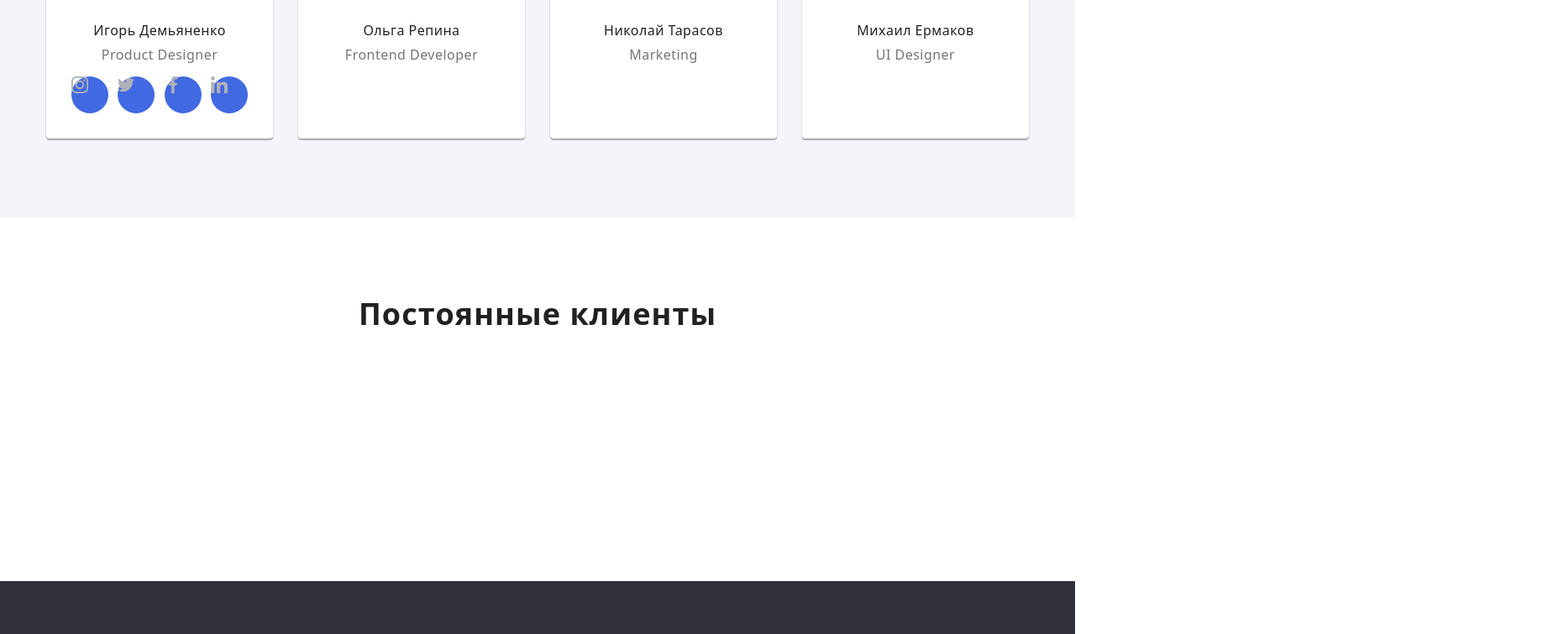
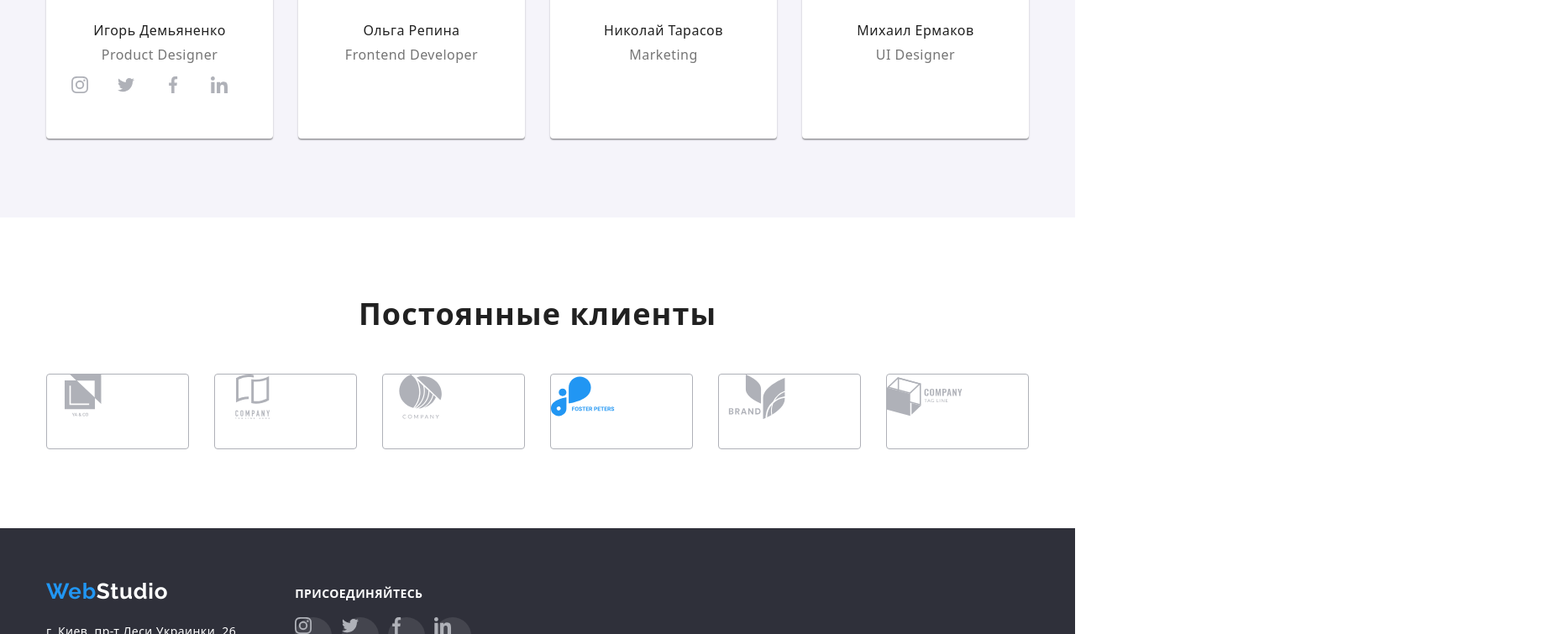
Before and after one commit to Julia-Davydiuk/goit-markup-hw-04, a plain HTML site: page index.html in a window 1280 px wide. Shown: the part 2045-2800 px from the top of the page at 84% size, 1855 px wide, since content can reach past the window. Drawn offline with nearby package versions, Linux system fonts and the light colour scheme.

Commit message:
webstudio

```diff
--- a/css/styles.css
+++ b/css/styles.css
@@ -167,8 +167,8 @@ img {
   margin-right: 10px;
 }
 
-.icon-tel, .icon-tel:hover {
-  fill: var(--accent-color)
+.address-mail-link:hover svg {
+  fill: var(--accent-color);
 }
 /*===========END HEADER===========*/
 
@@ -299,10 +299,8 @@ img {
   display: inline-flex;
   width: 255px;
   height: 120px;
+  margin: 0 auto;
   background-color: var(--bacground-team);
-  background-size: contain;
-  background-repeat: no-repeat;
-  background-position: center;
 }
 .advantages-icon:not(:last-child) {
   margin-right: 30px;
@@ -311,7 +309,9 @@ img {
 .advantages-icon svg {
   width: 70px;
   height: 70px;
-
+  background-size: contain;
+  background-repeat: no-repeat;
+  background-position: center;
 }
 /*===========END ADVANTAGES===========*/
 
@@ -379,6 +379,41 @@ img {
   color: var(--description-color);
   margin-bottom: 16px;
 }
+
+.team-social-list {
+  display: flex;
+  justify-content: space-between;
+  width: 210px;
+  margin: 0 auto;
+}
+
+.team-social-list_item-link {
+  display: block;
+  width: 44px;
+  height: 44px;
+  border-radius: 50%;
+  background-size: contain;
+  background-repeat: no-repeat;
+  background-position: center;
+}
+
+.team-social-list_item:not(:last-child) {
+  margin-right: 10px;
+}
+
+.team-social-list_item-link svg {
+  fill: #afb1b8;
+  width: 20px;
+  height: 20px;
+}
+
+.team-social-list_item-link:hover {
+  fill: var(--accent-color);
+}
+
+.team-social-list_item-link:hover svg {
+  fill: var(--secondary-color);
+}
 /*===========END TEAM===========*/
 
 /*===========CLIENTS===========*/
@@ -388,6 +423,32 @@ img {
 }
 .client-list {
   display: flex;
+  justify-content: space-between;
+  margin: 0 auto;
+}
+
+.client-list-item {
+  width: 170px;
+  height: 90px;
+  border: 1px solid #afb1b8;
+  box-sizing: border-box;
+  border-radius: 4px;
+}
+
+.client-list-item-link {
+  background-size: contain;
+  background-repeat: no-repeat;
+  background-position: center;
+}
+
+.client-list-item-link svg {
+  fill: #afb1b8;
+  width: 90px;
+  height: 53px;
+}
+
+.client-list_item-link:hover {
+  fill: var(--accent-color);
 }
 /*===========END CLIENTS===========*/
 
@@ -490,11 +551,10 @@ img {
   width: 44px;
   height: 44px;
   border-radius: 50%;
-  background-color: royalblue;
+  background: rgba(255, 255, 255, 0.1);
   background-size: contain;
   background-repeat: no-repeat;
   background-position: center;
-}
 }
 
 .social-list_item:not(:last-child) {
@@ -505,6 +565,10 @@ img {
   fill: #ffffff;
   width: 20px;
   height: 20px;
+}
 
+.team-social-list_item-link:hover {
+  fill: var(--accent-color);
+}
 
-/*===========END FOOTER===========*/
+/* ===========END FOOTER===========*/
--- a/index.html
+++ b/index.html
@@ -188,11 +188,11 @@
                 <h3 class="team-title">Игорь Демьяненко</h3>
                 <p class="team-description" lang="en">Product Designer</p>
 
-                <ul class="social-list list">
-                  <li class="social-list_item">
+                <ul class="team-social-list list">
+                  <li class="team-social-list_item">
                     <a
                       href=""
-                      class="social-list_item-link social-list_item-link_instagram"
+                      class="team-social-list_item-link team-social-list_item-link_instagram"
                     >
                       <svg>
                         <use href="./image/icon/sprite.svg#icon-instagram"></use>
@@ -200,10 +200,10 @@
                     </a>
                   </li>
 
-                  <li class="social-list_item">
+                  <li class="team-social-list_item">
                     <a
                       href=""
-                      class="social-list_item-link social-list_item-link_twitter"
+                      class="team-social-list_item-link team-social-list_item-link_twitter"
                     >
                       <svg>
                         <use href="./image/icon/sprite.svg#icon-twitter"></use>
@@ -211,10 +211,10 @@
                     </a>
                   </li>
 
-                  <li class="social-list_item">
+                  <li class="team-social-list_item">
                     <a
                       href=""
-                      class="social-list_item-link social-list_item-link_facebook"
+                      class="team-social-list_item-link team-social-list_item-link_facebook"
                     >
                       <svg>
                         <use href="./image/icon/sprite.svg#icon-facebook"></use>
@@ -222,10 +222,10 @@
                     </a>
                   </li>
 
-                  <li class="social-list_item">
+                  <li class="team-social-list_item">
                     <a
                       href=""
-                      class="social-list_item-link social-list_item-link_linkedin"
+                      class="team-social-list_item-link team-social-list_item-link_linkedin"
                     >
                       <svg>
                         <use href="./image/icon/sprite.svg#icon-linkedin"></use>
@@ -287,44 +287,44 @@
           <h2 class="title">Постоянные клиенты</h2>
           <ul class="client-list list">
             <li class="client-list-item">
-              <a href="" class="client-list-link link">
+              <a href="" class="client-list-item-link link">
                 <svg>
-                  <use></use>
+                  <use href="./image/icon/sprite.svg#icon-logo-1"></use>
                 </svg>
               </a>
             </li>
             <li class="client-list-item">
-              <a href="" class="client-list-link link">
+              <a href="" class="client-list-item-link link">
                 <svg>
-                  <use></use>
+                  <use href="./image/icon/sprite.svg#icon-logo-2"></use>
                 </svg>
               </a>
             </li>
             <li class="client-list-item">
-              <a href="" class="client-list-link link">
+              <a href="" class="client-list-item-link link">
                 <svg>
-                  <use></use>
+                  <use href="./image/icon/sprite.svg#icon-logo-3"></use>
                 </svg>
               </a>
             </li>
             <li class="client-list-item">
-              <a href="" class="client-list-link link">
+              <a href="" class="client-list-item-link link">
                 <svg>
-                  <use></use>
+                  <use href="./image/icon/sprite.svg#icon-logo-4"></use>
                 </svg>
               </a>
             </li>
             <li class="client-list-item">
-              <a href="" class="client-list-link link">
+              <a href="" class="client-list-item-link link">
                 <svg>
-                  <use></use>
+                  <use href="./image/icon/sprite.svg#icon-logo-5"></use>
                 </svg>
               </a>
             </li>
             <li class="client-list-item">
-              <a href="" class="client-list-link link">
+              <a href="" class="client-list-item-link link">
                 <svg>
-                  <use></use>
+                  <use href="./image/icon/sprite.svg#icon-logo-6"></use>
                 </svg>
               </a>
             </li>
```
